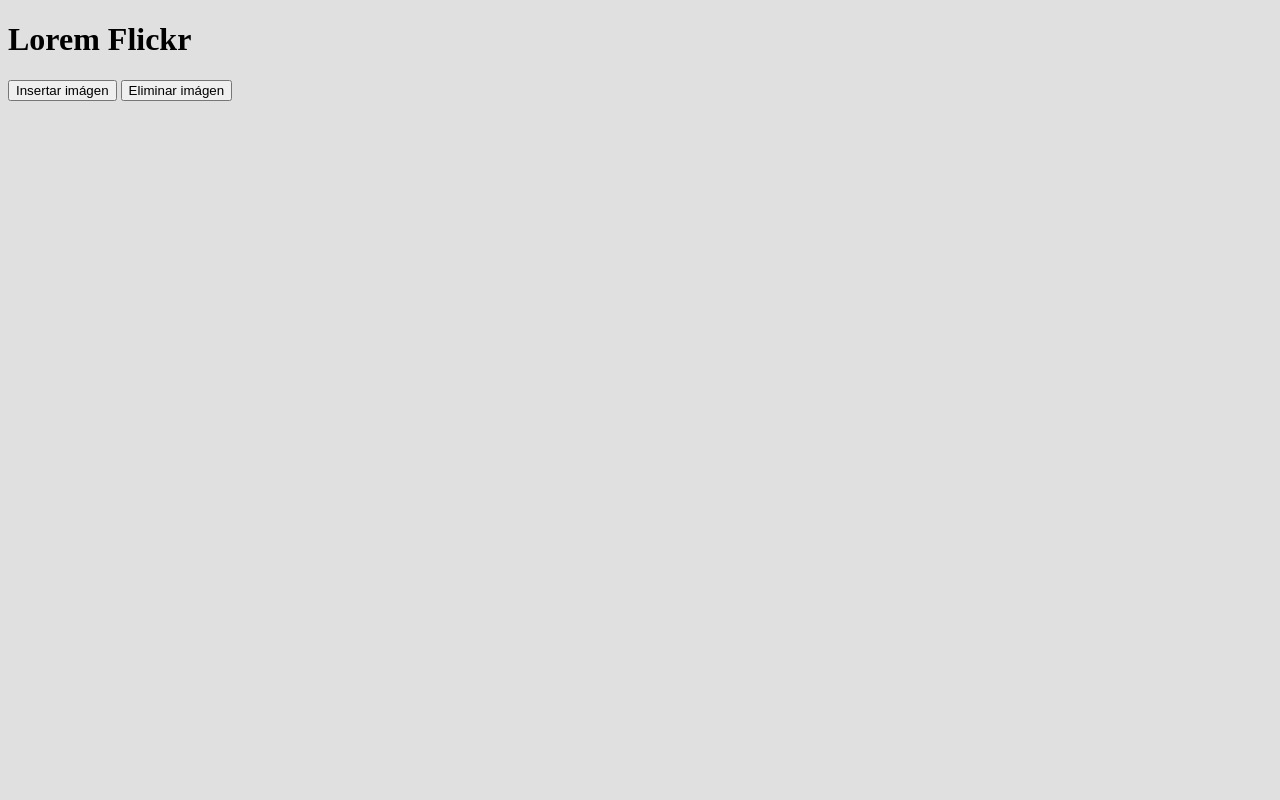
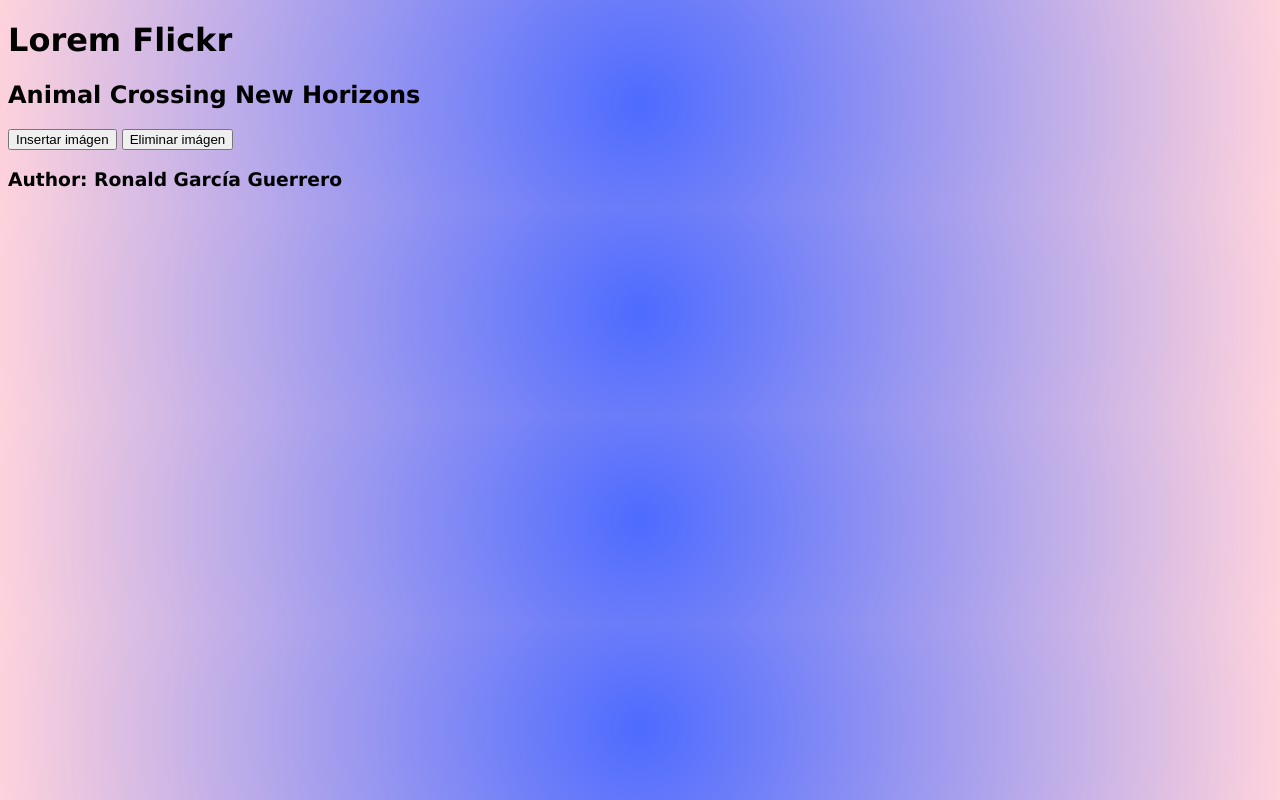
Before and after one commit to RonGarciaGuerrero/actividadJquery, a plain HTML site: page Ej2/index.html in a window 1280 px wide. Drawn offline with nearby package versions, Linux system fonts and the light colour scheme.

Commit message:
se añaden estilos

```diff
--- a/Ej2/css/style.css
+++ b/Ej2/css/style.css
@@ -6,4 +6,7 @@ table{
 }
 body{
     background-color: rgb(224, 224, 224);
+    font-family: 'Lucida Sans', 'Lucida Sans Regular', 'Lucida Grande', 'Lucida Sans Unicode', Geneva, Verdana, sans-serif;
+    background: rgb(78,107,255);
+    background: radial-gradient(circle, rgba(78,107,255,1) 0%, rgba(255,211,220,1) 100%);
 }
--- a/Ej2/index.html
+++ b/Ej2/index.html
@@ -18,6 +18,8 @@ NOTA: Tenga en cuenta que se pide una tabla (más de una fila). Contempla un má
     <script src="./scripts/galeriaJquery.js"></script>
     <header>
         <h1>Lorem Flickr</h1>
+        <h2>Animal Crossing New Horizons</h2>
+
     </header>
     <main>
         <button id="insert">Insertar imágen</button>&nbsp;<button id="remove">Eliminar imágen</button><br/>
@@ -25,6 +27,6 @@ NOTA: Tenga en cuenta que se pide una tabla (más de una fila). Contempla un má
         </table>
 
     </main>
-    <footer></footer>
+    <footer><h3>Author: Ronald García Guerrero</h3></footer>
 </body>
 </html>
```
